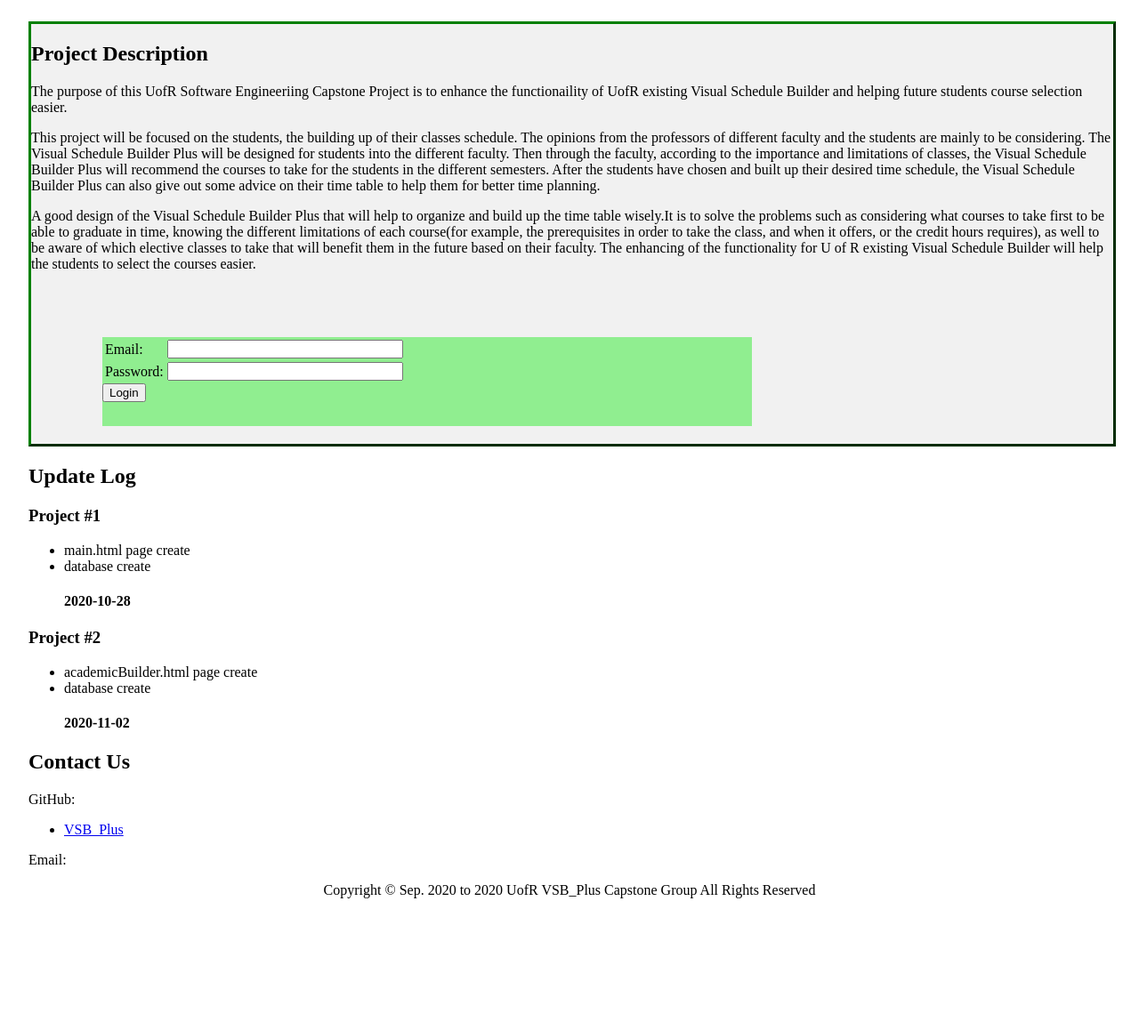
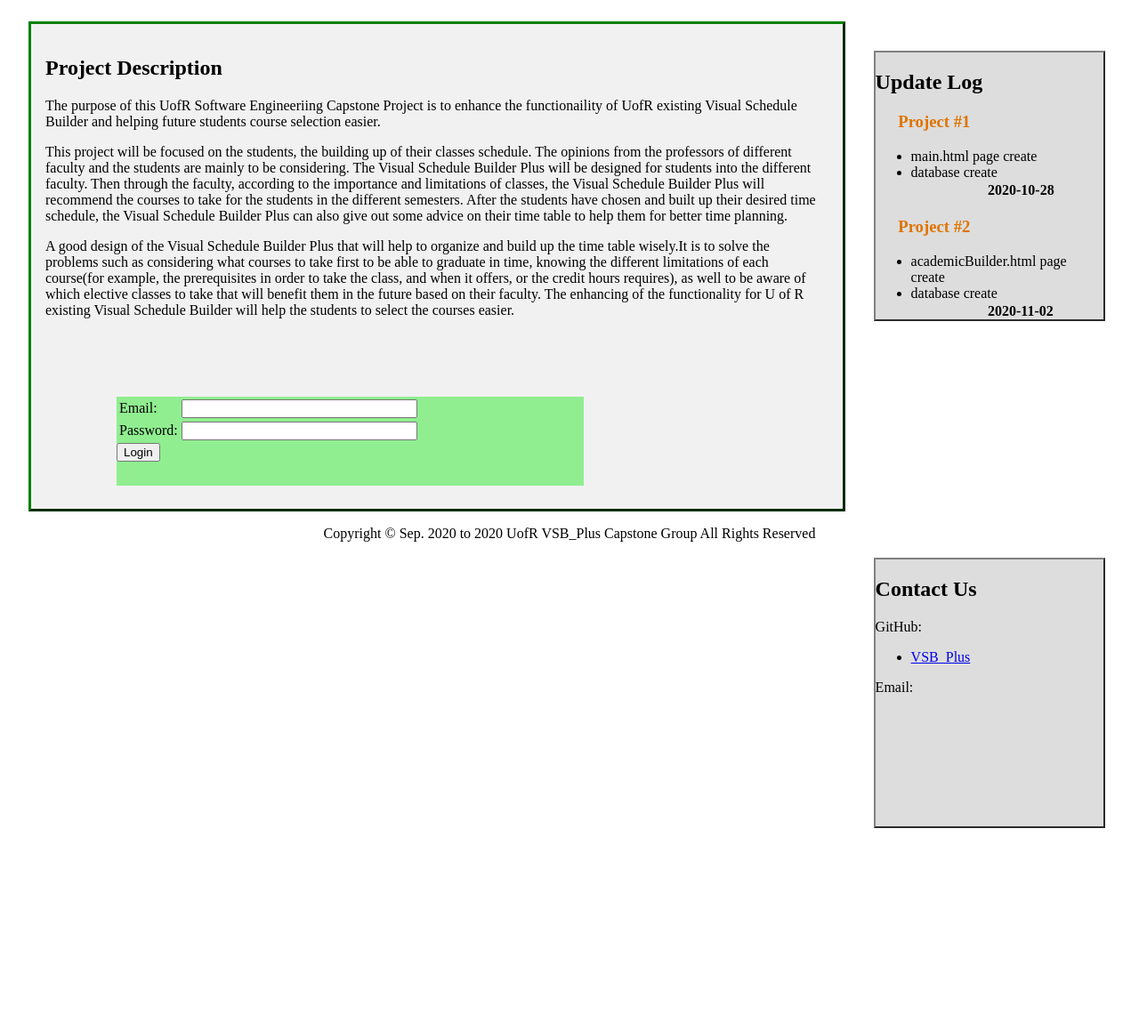
Before and after one commit to yang242j/VSB_Plus, a PHP site: page /main.html in a window 1280 px wide. Shown: the part 223-1381 px from the top of the page at 89% size. After the commit the page ends 1154 px from the top, so only its background shows below. Run offline with PHP 8.4, Linux system fonts and the light colour scheme.

Commit message:
Update main.css
edit #2

```diff
--- a/Code/css/main.css
+++ b/Code/css/main.css
@@ -55,7 +55,7 @@ nav .nav-right {
 }
 
 body .container{
-    width: 100%;
+    width: 75%;
     overflow-x: hidden;
     margin-top: 2%;
     min-height: 400px;
@@ -100,9 +100,45 @@ footer .note {
 
 .myDiv {
   width: 60%;
-  margin-top: 6%;
+  margin-top: 10%;
   min-height: 100px;
   margin-left: 80px;
-  margin-bottom: 20px;
+  margin-bottom: 10px;
   background-color: lightgreen;
 }
+
+section {
+    margin-right: 5px;
+    border-left: 1px;
+    padding: 1em;
+}
+
+div.absolute {
+  position: absolute;
+  top: 280px;
+  right: 3%;
+  width: 20%;
+  height: 300px;
+  border: 2px outset grey;
+  background-color: #ddd;
+}
+
+h3{
+    color: #DF7401;
+	margin-left: 10%;
+}
+
+h4{
+	margin-top: 1%;
+    margin-left: 40%;
+}
+
+div.abS {
+  position: absolute;
+  top: 850px;
+  right: 3%;
+  width: 20%;
+  height: 300px;
+  border: 2px outset grey;
+  background-color: #ddd;
+}
```
